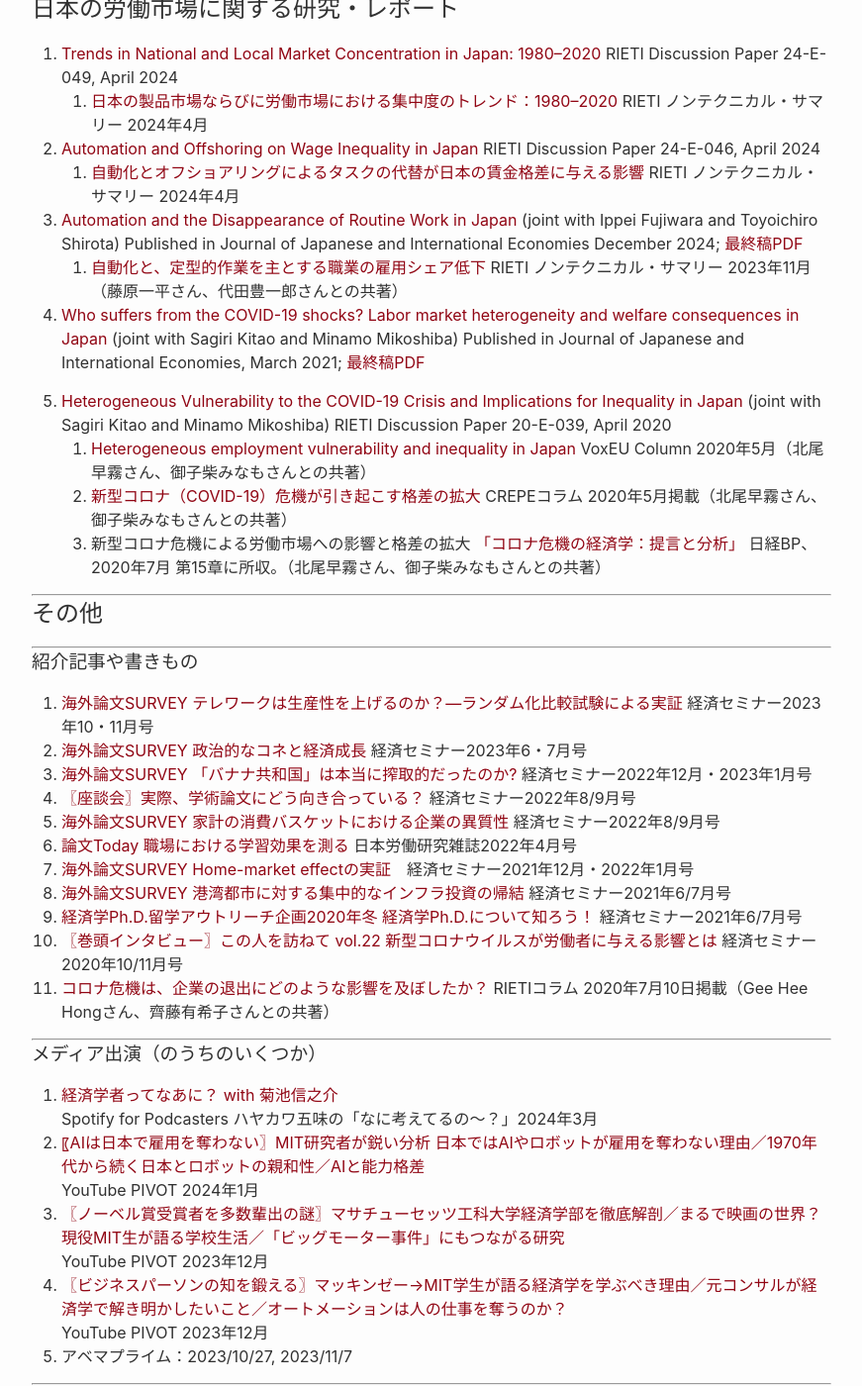
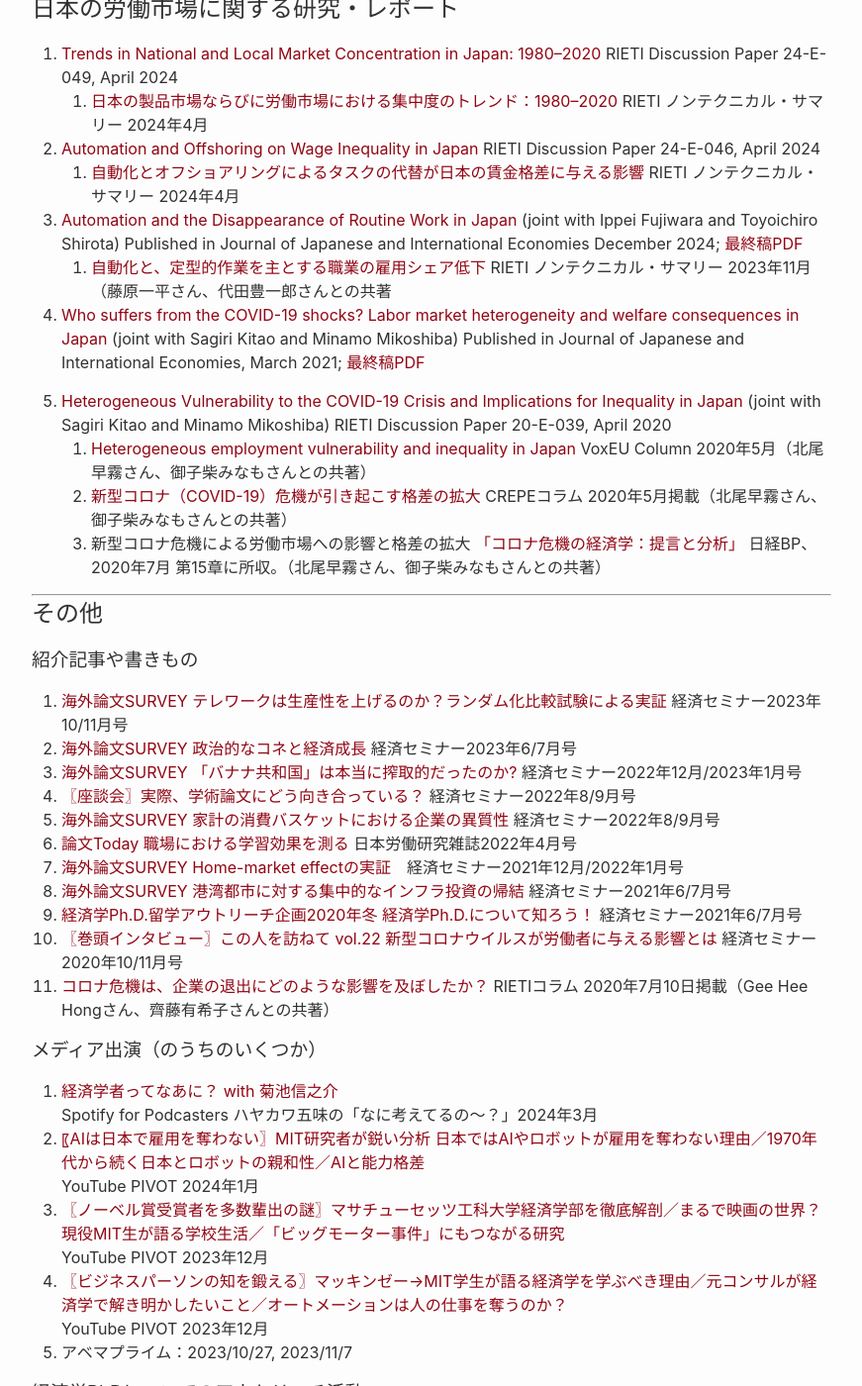
Before and after one commit to shinnkikuchi/shinnkikuchi.github.io, a Jekyll site: the page built from index_ja.md, in a window 1280 px wide and 1400 px high, scrolled down 1263 px. Shown: the whole window at 99% size, without its empty margins (188-1059 px from the left). Built offline with Jekyll 4.4.1, drawn with Linux system fonts in a browser that asks for light colours.

Commit message:
Update index_ja.md

```diff
--- a/index_ja.md
+++ b/index_ja.md
@@ -56,7 +56,7 @@
    1. <a href="https://www.rieti.go.jp/jp/publications/nts/24e046.html" target="_blank">自動化とオフショアリングによるタスクの代替が日本の賃金格差に与える影響</a> RIETI ノンテクニカル・サマリー 2024年4月
 
 3. <a href="https://www.sciencedirect.com/science/article/abs/pii/S0889158324000340" target="_blank">Automation and the Disappearance of Routine Work in Japan</a> (joint with Ippei Fujiwara and Toyoichiro Shirota) Published in Journal of Japanese and International Economies December 2024; <a href="https://www.shinnosuke-kikuchi.com/files/research/FKS-robot-japan.pdf" target="_blank">最終稿PDF</a>
-   1. <a href="https://www.rieti.go.jp/jp/publications/nts/23e082.html" target="_blank">自動化と、定型的作業を主とする職業の雇用シェア低下</a> RIETI ノンテクニカル・サマリー 2023年11月（藤原一平さん、代田豊一郎さんとの共著）
+   1. <a href="https://www.rieti.go.jp/jp/publications/nts/23e082.html" target="_blank">自動化と、定型的作業を主とする職業の雇用シェア低下</a> RIETI ノンテクニカル・サマリー 2023年11月（藤原一平さん、代田豊一郎さんとの共著
 
 4. <a href="https://www.sciencedirect.com/science/article/abs/pii/S088915832030054X" target="_blank">Who suffers from the COVID-19 shocks? Labor market heterogeneity and welfare consequences in Japan</a> (joint with Sagiri Kitao and Minamo Mikoshiba) Published in Journal of Japanese and International Economies, March 2021; <a href="https://www.shinnosuke-kikuchi.com/files/research/KKM-COVID19.pdf" target="_blank">最終稿PDF</a>
 
@@ -68,22 +68,20 @@
 ---
 
 ## その他
----
 ### 紹介記事や書きもの
 
-1. <a href="https://www.web-nippyo.jp/32897/" target="_blank">海外論文SURVEY テレワークは生産性を上げるのか？—ランダム化比較試験による実証</a> 経済セミナー2023年10・11月号
-2. <a href="https://www.web-nippyo.jp/32030/" target="_blank">海外論文SURVEY 政治的なコネと経済成長</a> 経済セミナー2023年6・7月号
-3. <a href="https://www.web-nippyo.jp/29934/" target="_blank">海外論文SURVEY 「バナナ共和国」は本当に搾取的だったのか?</a> 経済セミナー2022年12月・2023年1月号
+1. <a href="https://www.web-nippyo.jp/32897/" target="_blank">海外論文SURVEY テレワークは生産性を上げるのか？ランダム化比較試験による実証</a> 経済セミナー2023年10/11月号
+2. <a href="https://www.web-nippyo.jp/32030/" target="_blank">海外論文SURVEY 政治的なコネと経済成長</a> 経済セミナー2023年6/7月号
+3. <a href="https://www.web-nippyo.jp/29934/" target="_blank">海外論文SURVEY 「バナナ共和国」は本当に搾取的だったのか?</a> 経済セミナー2022年12月/2023年1月号
 4. <a href="https://www.web-nippyo.jp/28418/" target="_blank">〖座談会〗実際、学術論文にどう向き合っている？</a> 経済セミナー2022年8/9月号
 5. <a href="https://www.web-nippyo.jp/27700/" target="_blank">海外論文SURVEY 家計の消費バスケットにおける企業の異質性</a> 経済セミナー2022年8/9月号
 6. <a href="https://www.jil.go.jp/institute/zassi/backnumber/2022/04/pdf/076-077.pdf" target="_blank">論文Today 職場における学習効果を測る</a> 日本労働研究雑誌2022年4月号
-7. <a href="https://www.web-nippyo.jp/25367/" target="_blank">海外論文SURVEY Home-market effectの実証</a>　経済セミナー2021年12月・2022年1月号
+7. <a href="https://www.web-nippyo.jp/25367/" target="_blank">海外論文SURVEY Home-market effectの実証</a>　経済セミナー2021年12月/2022年1月号
 8. <a href="https://www.web-nippyo.jp/23540/" target="_blank">海外論文SURVEY 港湾都市に対する集中的なインフラ投資の帰結</a> 経済セミナー2021年6/7月号
 9. <a href="https://note.com/keisemi/n/n99c0b87f88f4" target="_blank">経済学Ph.D.留学アウトリーチ企画2020年冬 経済学Ph.D.について知ろう！</a> 経済セミナー2021年6/7月号
 10. <a href="https://www.web-nippyo.jp/20680/" target="_blank">〖巻頭インタビュー〗この人を訪ねて vol.22 新型コロナウイルスが労働者に与える影響とは</a> 経済セミナー2020年10/11月号
 11. <a href="https://www.rieti.go.jp/jp/columns/a01_0607.html" target="_blank">コロナ危機は、企業の退出にどのような影響を及ぼしたか？</a> RIETIコラム 2020年7月10日掲載（Gee Hee Hongさん、齊藤有希子さんとの共著）
 
----
 
 ### メディア出演（のうちのいくつか）
 
@@ -97,10 +95,7 @@
    YouTube PIVOT 2023年12月
 5. アベマプライム：2023/10/27, 2023/11/7
 
----
 
 ### 経済学PhDについてのアウトリーチ活動
 
-<a href="https://sites.google.com/view/shinnosukekikuchi/PhD-outreach-page" target="_blank">PhDアウトリーチのページ</a>をご覧ください
-
----
+<a href="https://sites.google.com/view/shinnosukekikuchi/PhD-outreach-page" target="_blank">PhDアウトリーチのページ</a>をご覧ください。
```
